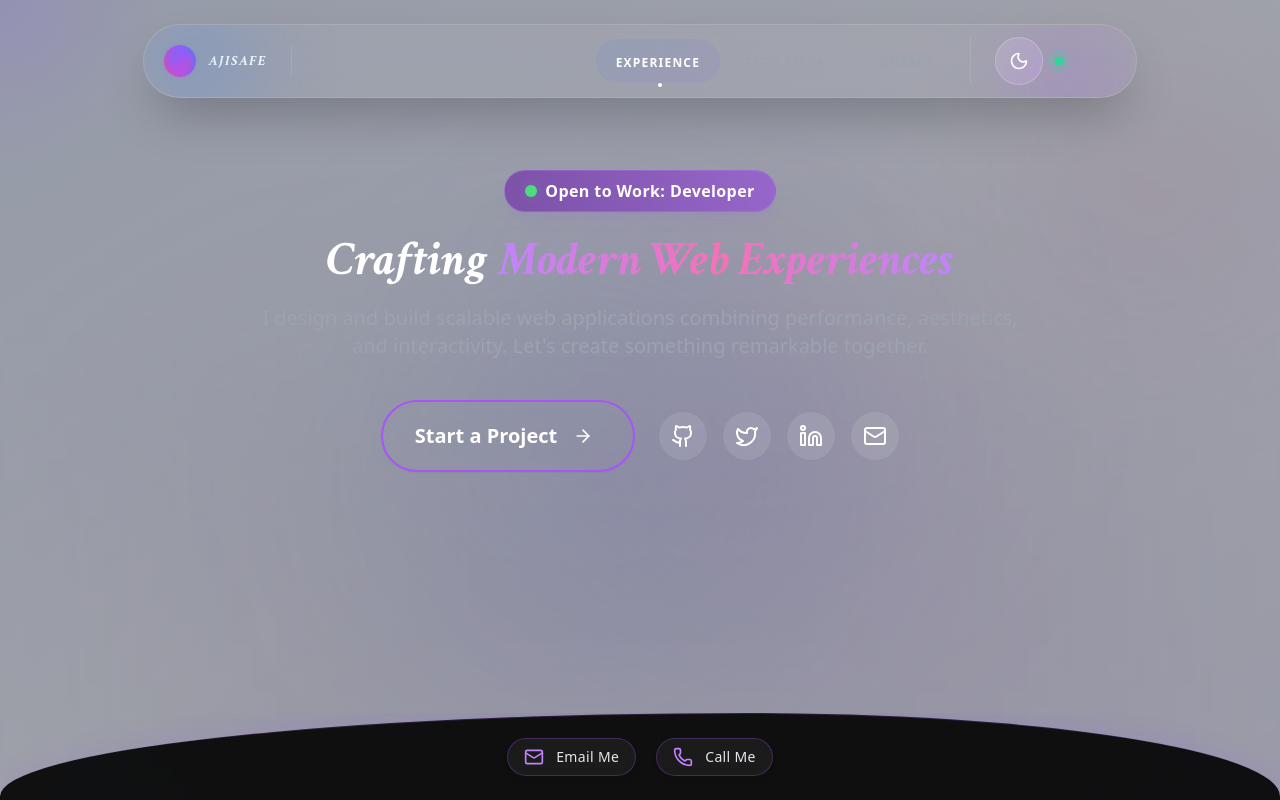
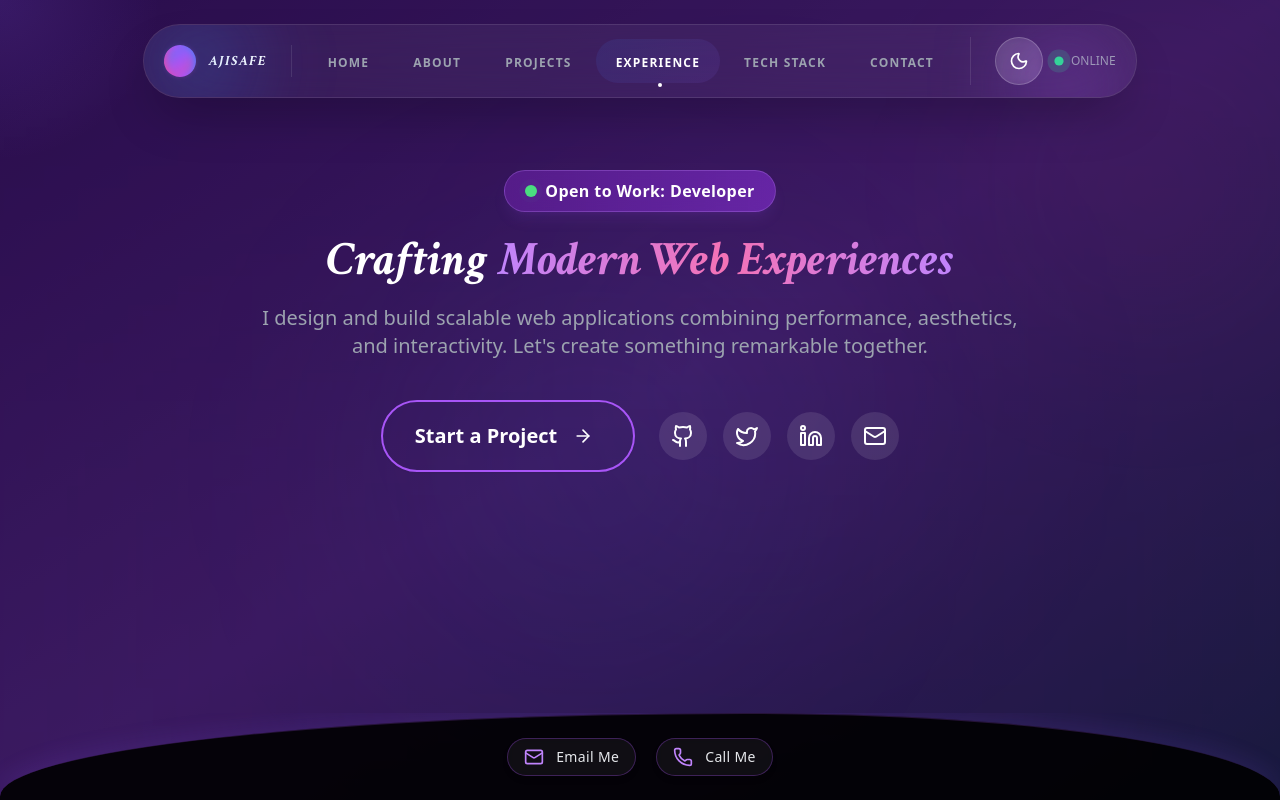
Before and after one commit to Ajisafe123/my-portfolio, a React (Create React App) app: page / in a window 1280 px wide. Shown: the top 800 px of the page. Built offline with nearby package versions, Linux system fonts and the light colour scheme; a web font is replaced by a local one.

Commit message:
Restore purple background to Hero section

```diff
--- a/src/Components/About.js
+++ b/src/Components/About.js
@@ -51,7 +51,7 @@ const AboutStackSection = forwardRef((props, ref) => {
 
         <div className="max-w-3xl mx-auto space-y-6">
           <p className="text-gray-600 dark:text-gray-300 text-lg leading-relaxed">
-            Hey, I’m <span className="text-purple-600 dark:text-white font-bold">Ajisafe Ibrahim</span> — a
+            Hey, I’m <span className="text-purple-600 dark:text-white font-bold">Ajisafe Ibrahim</span>, a
             third-year Computer Science with Education student who loves blending
             design and technology to build experiences that move.
           </p>
--- a/src/Components/Hero.js
+++ b/src/Components/Hero.js
@@ -88,7 +88,7 @@ export default function Home() {
 
 
   return (
-    <div className="relative w-full min-h-screen font-sans bg-gradient-to-br from-indigo-50 via-white to-purple-50 dark:bg-slate-900 overflow-hidden">
+    <div className="relative w-full min-h-screen font-sans bg-gradient-to-br from-purple-900 via-purple-800 to-indigo-900 dark:bg-gradient-to-br dark:from-purple-950 dark:via-purple-900 dark:to-indigo-950 overflow-hidden">
       <RadialBackground />
 
       <motion.div
```
